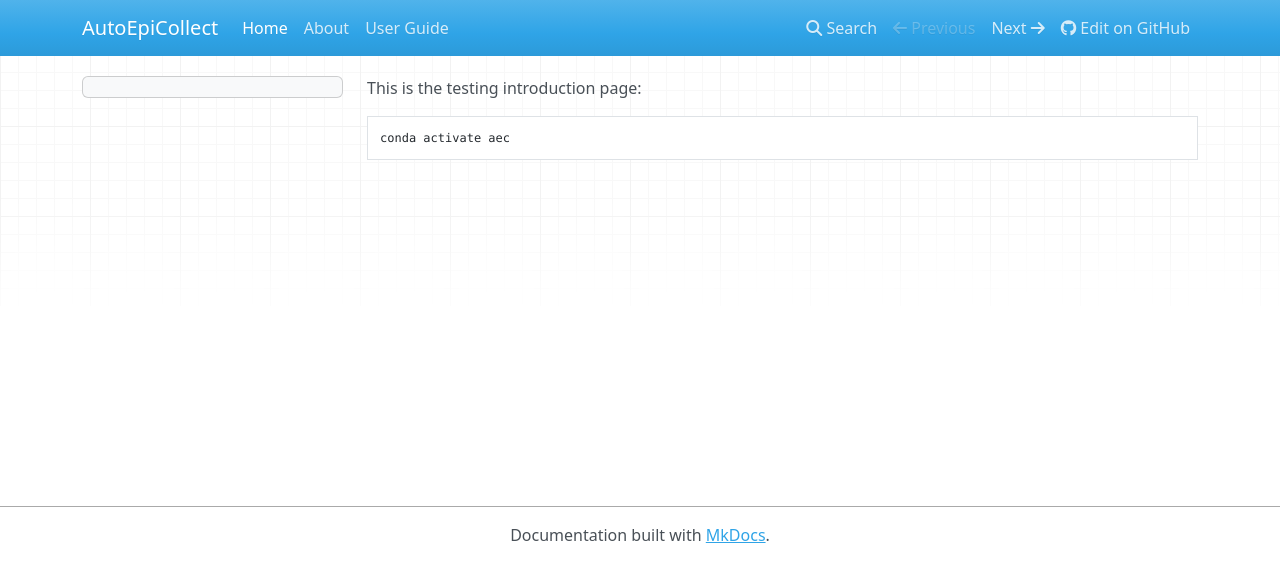
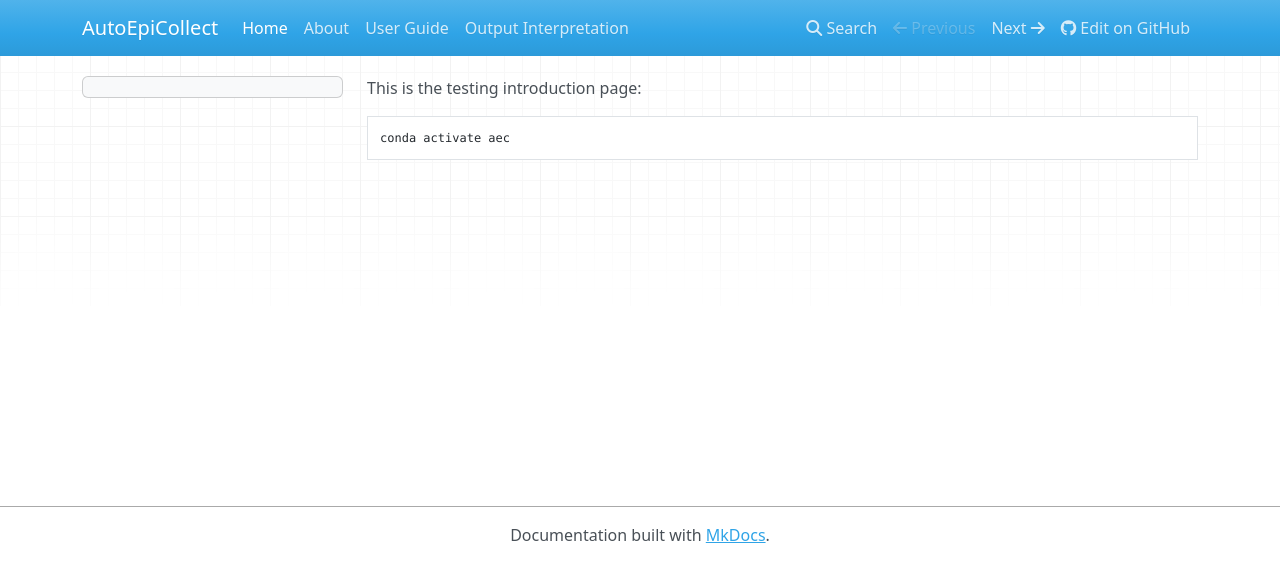
Before and after one commit to mvsamudrala/AutoEpiCollect, an MkDocs documentation site: the page built from docs/index.md, in a window 1280 px wide. Shown: the top 582 px of the page. Built offline with MkDocs 1.6.1, drawn with Linux system fonts in a browser that asks for light colours; nearby versions of some CDN libraries.

Commit message:
Add files via upload

```diff
--- a/mkdocs.yml
+++ b/mkdocs.yml
@@ -4,3 +4,4 @@ nav:
   - Home: index.md
   - About: about.md
   - User Guide: guide.md
+  - Output Interpretation: output.md
```
